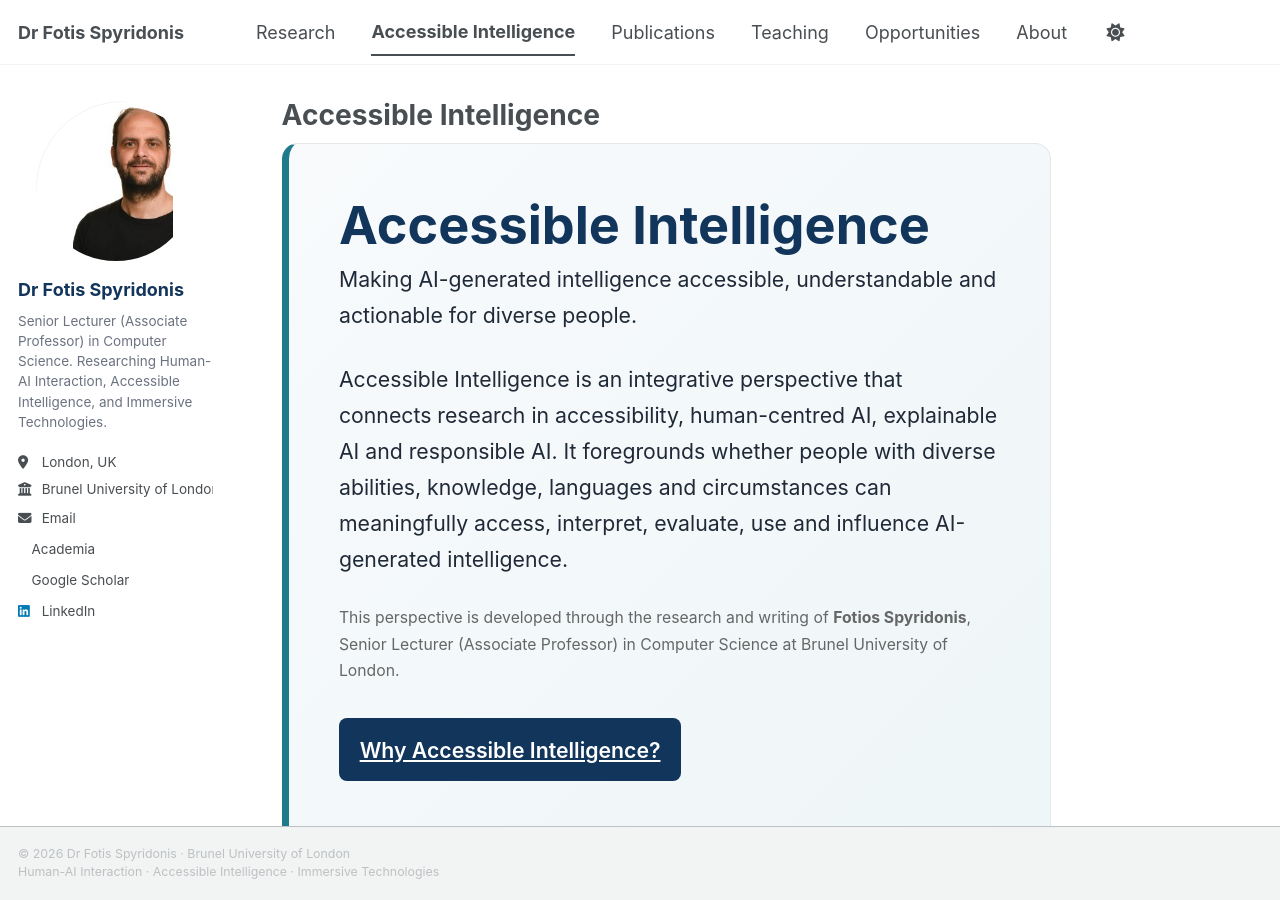
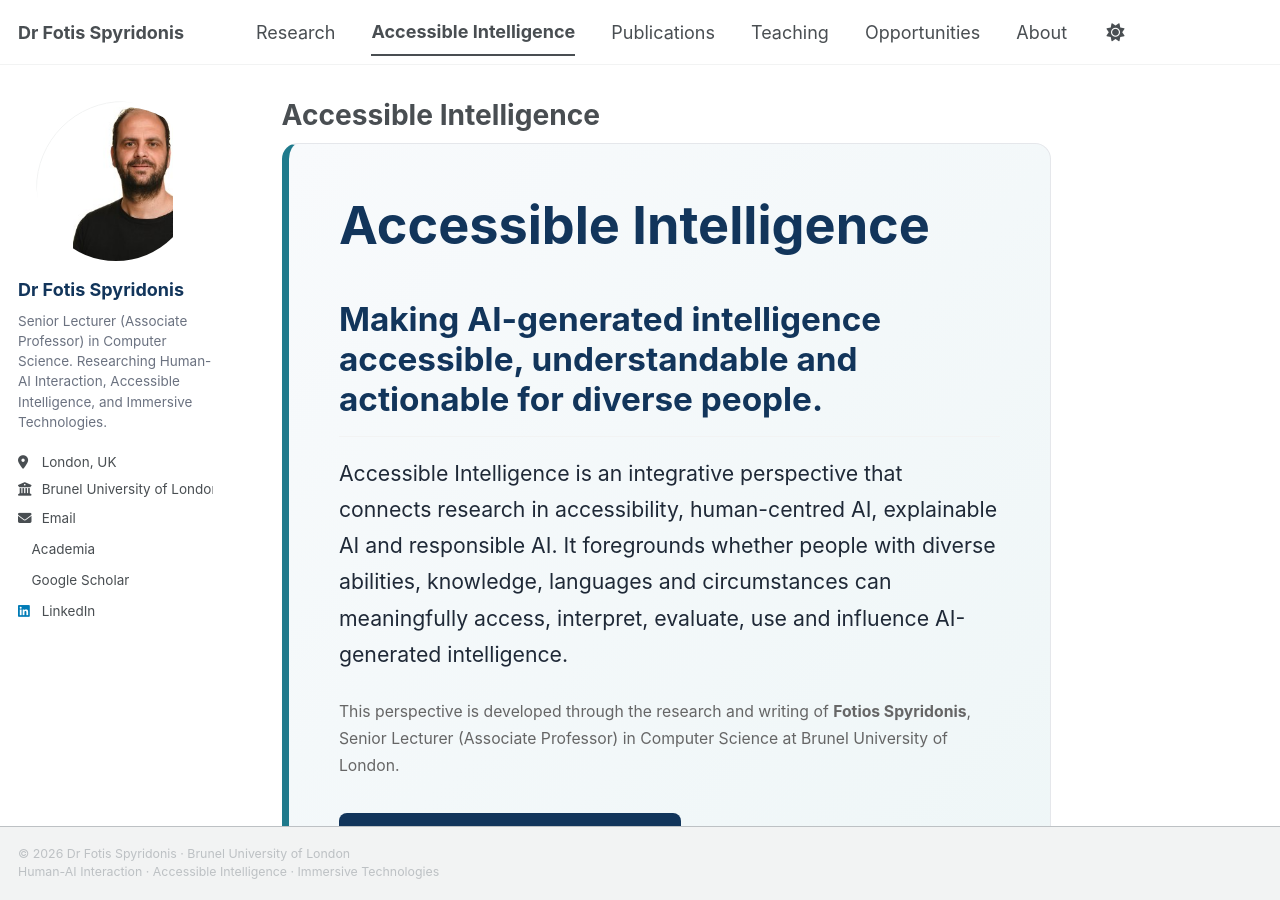
Before and after one commit to fotios-spyridonis/fotios-spyridonis.github.io, a Jekyll site: the page built from _pages/accessible-intelligence.md, in a window 1280 px wide and 900 px high. Built offline with Jekyll 4.4.1, drawn with Linux system fonts in a browser that asks for light colours; a style sheet for code colours, icons or effects is not loaded.

Commit message:
Fix subtitle formatting in accessible-intelligence.md
Updated subtitle to improve clarity and structure.

```diff
--- a/_pages/accessible-intelligence.md
+++ b/_pages/accessible-intelligence.md
@@ -11,10 +11,10 @@ header:
 
 <h1>Accessible Intelligence</h1>
 
-<p class="hero-subtitle">
+<h2>
   Making AI-generated intelligence accessible,
   understandable and actionable for diverse people.
-</p>
+</h2>
 
 <p>Accessible Intelligence is an integrative perspective that connects research in accessibility, human-centred AI, explainable AI and responsible AI. It foregrounds whether people with diverse abilities, knowledge, languages and circumstances can meaningfully access, interpret, evaluate, use and influence AI-generated intelligence.</p>
 
```
